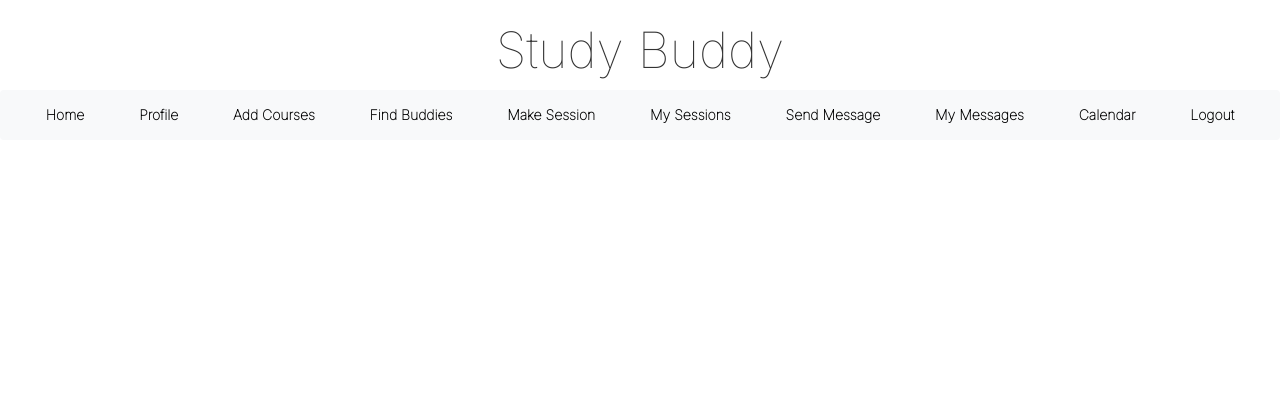
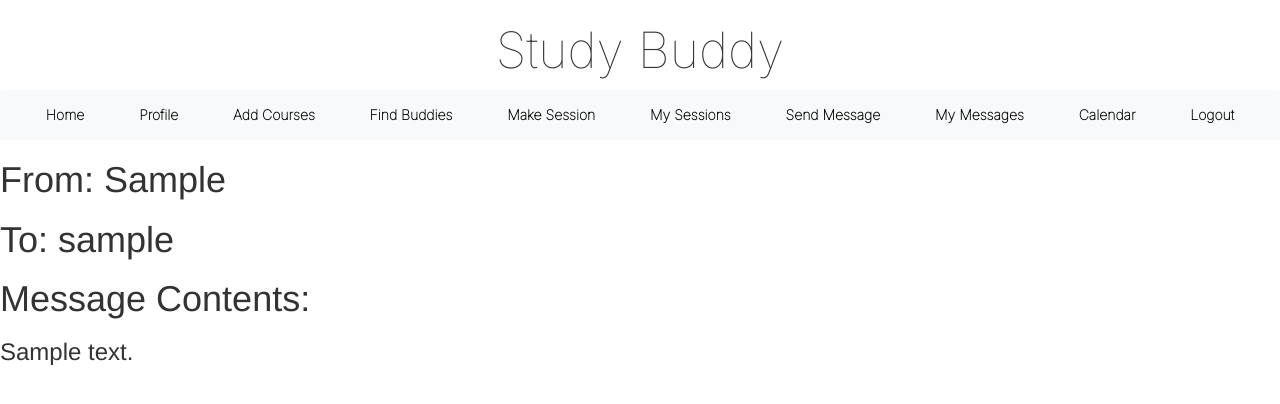
Before and after one commit to turtlemooncake/uva-studybuddy, a Django app: page /mymessages/ in a window 1280 px wide. Shown: the top 404 px of the page. Run offline with Django 4.2, Linux system fonts and the light colour scheme; a user stored in the database is signed in; tables that the repository leaves empty hold one stand-in row (values such as "Sample post"); some libraries are stand-ins or nearby versions.

Commit message:
showed To and From users in msgs

```diff
--- a/studybuddy/templates/messages.html
+++ b/studybuddy/templates/messages.html
@@ -8,21 +8,19 @@
 {%if messages.exists%}
 {%for message in messages%}
     {% if user.username == message.sent_by %}
-        <h1>{{ user.username }}</h1>
+        <h1>From: {{ user.username }} (me) </h1>
+        {% for user in message.to.all %}
+            <h1>To: {{user.username}}</h1>
+        {% endfor %}
+        <h1>Message Contents: </h1>
+        <h3>{{ message.message }}</h3>
+    {%elif user in message.to.all%}
+        <h1>From: {{ message.sent_by }}</h1>
+        <h1>To: {{user.username}}</h1>
+        <h1>Message Contents: </h1>
+        <h3>{{ message.message }}</h3>
     {%endif%}
-<!-- {% if user in message.to.all %}
-    {% for i in message.to.all %}
-    <h1>
-        {{i.username}}
-    </h1>
-    {% endfor %}
-<h1>{{ message.sent_by }}</h1>
-<h1>{{ message.message }}</h1>
-</body>
-{%endif%} -->
-
 {%endfor%}
 {%else%}
     <h1>No Messages Found!</h1>
-
 {%endif%}
```
